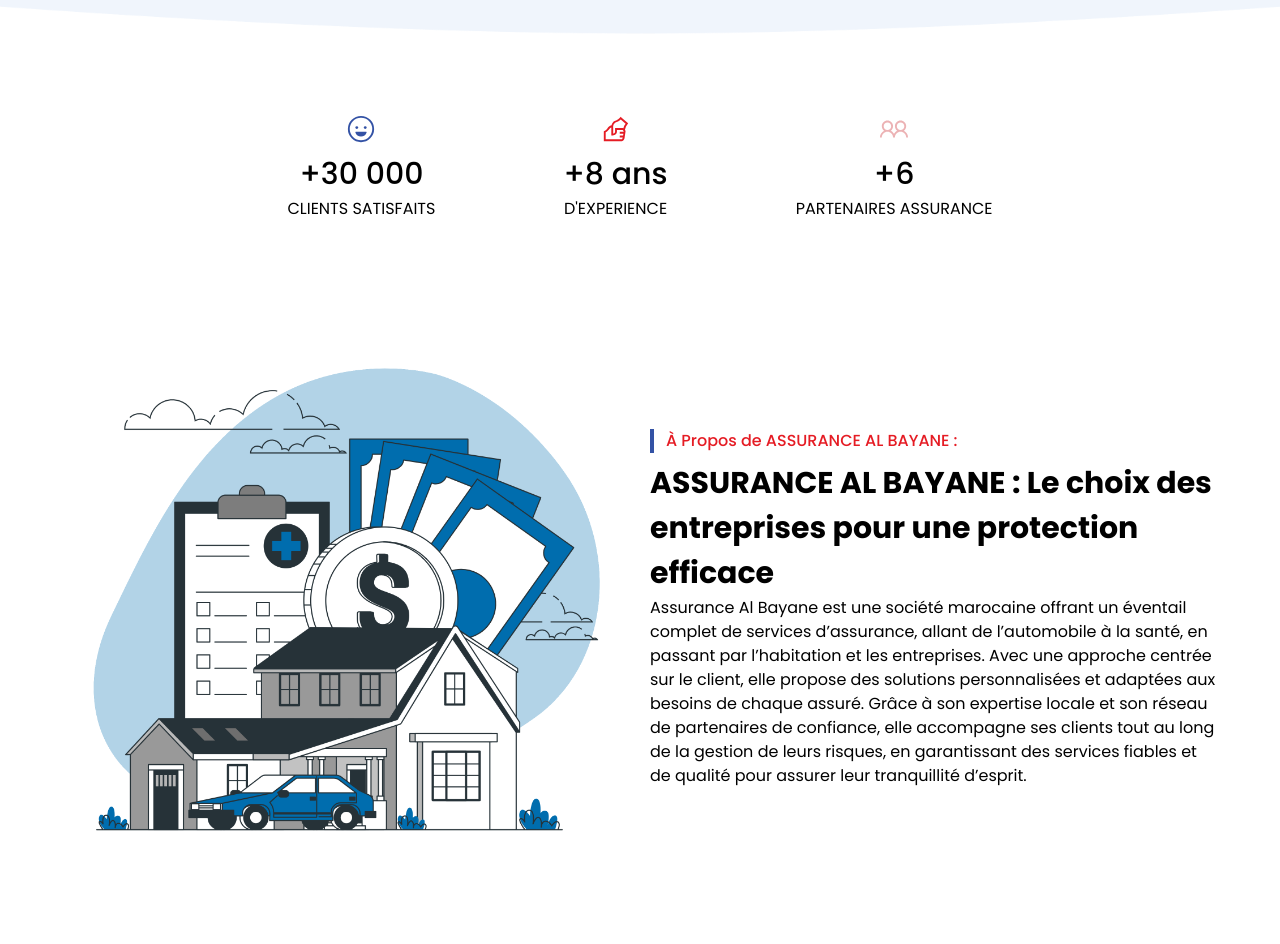
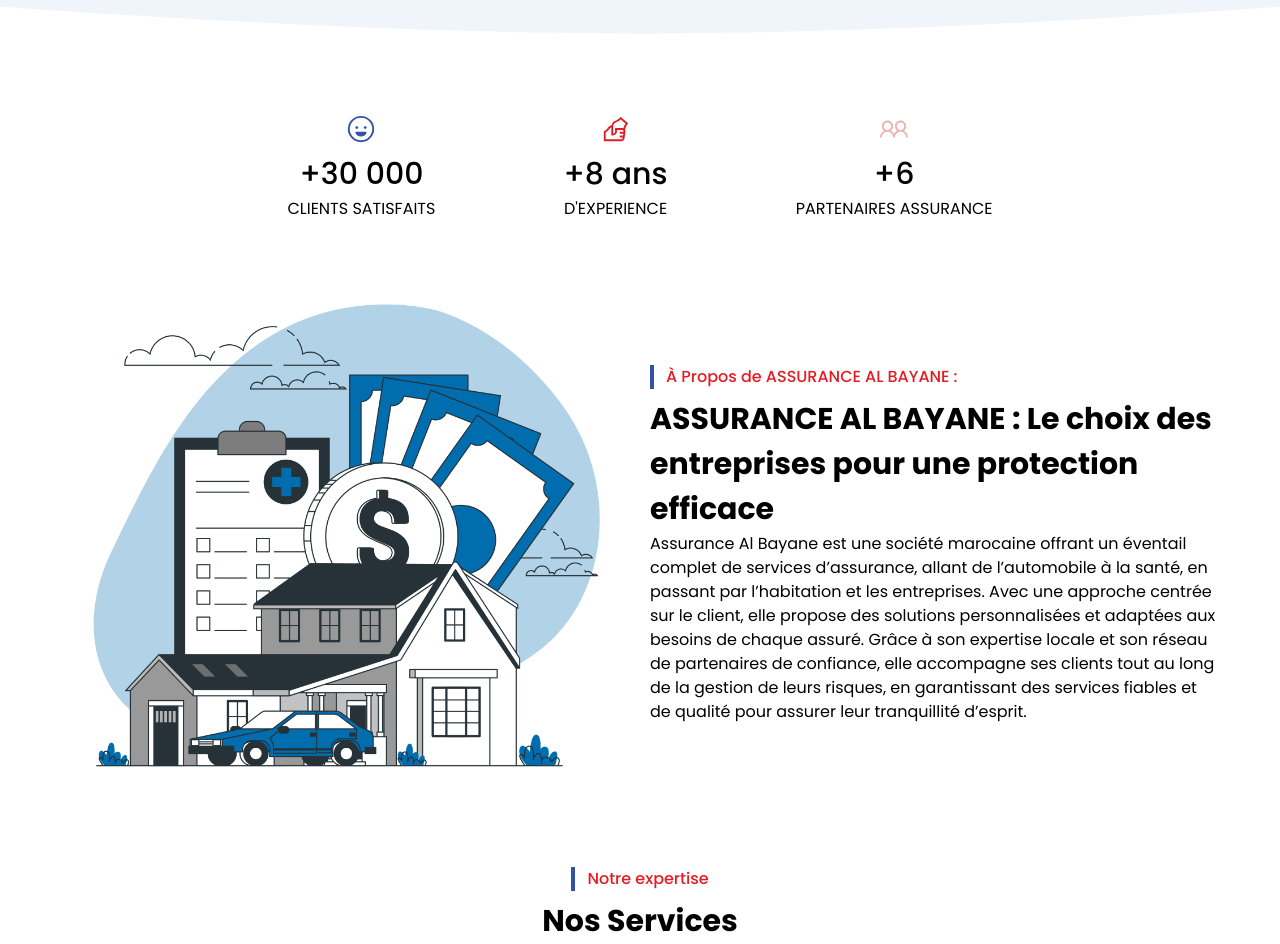
Before and after one commit to imanee11/insurance, a React (Create React App) app: page / in a window 1280 px wide. Shown: the part 726-1670 px from the top of the page. Built offline with nearby package versions, Linux system fonts and the light colour scheme.

Commit message:
add some titles

```diff
--- a/src/components/home/Main.jsx
+++ b/src/components/home/Main.jsx
@@ -85,7 +85,7 @@
 
 
                 {/* numbers part */}
-                <section className='pt-[10vh] pb-[13vh]'>
+                <section className='pt-[10vh] pb-10'>
                     <div className='flex justify-center gap-[10vw]'>
                         <div className='flex flex-col items-center justify-center'>
                             <IoHappyOutline className='text-[30px] text-[#3352A5] ' />
@@ -131,6 +131,16 @@
 
                 </section>
 
+
+                {/* services  */}
+                <section>
+                    <div className='flex flex-col justify-center items-center'>
+                        <p className='border-l-[4px] border-l-[#3352A5] pl-3 text-[#E51C24] font-medium'>Notre expertise</p>
+                        <p className='text-[30px] font-bold pt-2 '>Nos Services</p>
+                    </div>
+
+                </section>
+
             </div>
 
 
```
